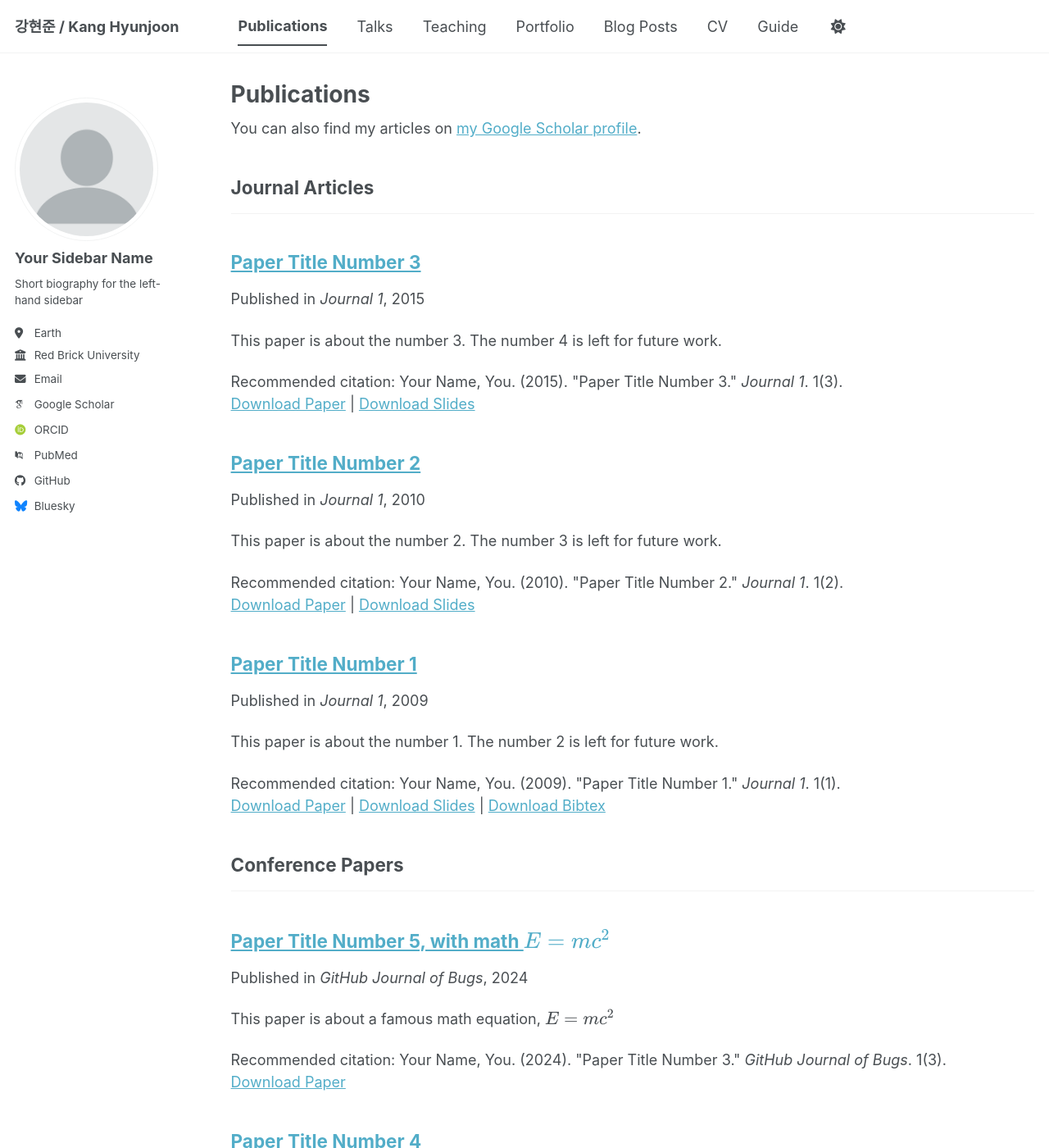
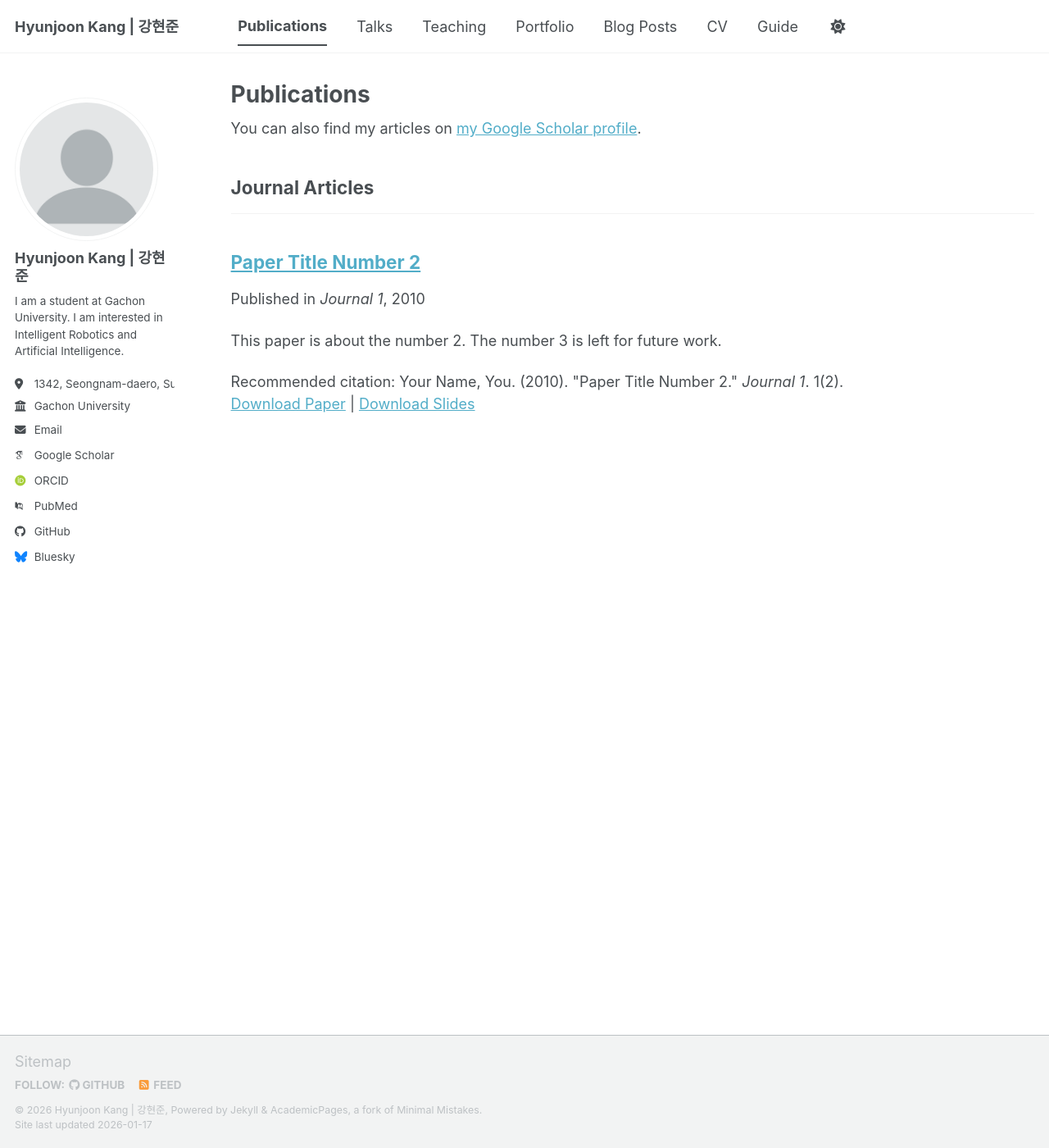
Before and after one commit to hyunjoonkang/hyunjoonkang.github.io, a Jekyll site: the page built from _pages/publications.html, in a window 1280 px wide and 1400 px high. Shown: the whole window at 82% size. Built offline with Jekyll 4.4.1, drawn with Linux system fonts in a browser that asks for light colours; some web fonts are replaced; a script bundle is joined from its source files by our own code; library files that are not in the unit come from our copies; some of the changed text lies outside the part shown.

Commit message:
publication change

```diff
--- a/_config.yml
+++ b/_config.yml
@@ -9,10 +9,10 @@
 # Basic Site Settings
 locale: "en-US"
 site_theme: "default" # The available themes options are "default", "air", "sunrise", "mint", "dirt" and "contrast"
-title: "강현준 / Kang Hyunjoon"
+title: "Hyunjoon Kang | 강현준"
 title_separator: "-"
-name: &name "Your Name"
-description: &description "Your Name's academic portfolio" # Update this with a general description of your site, this is the default if not overridden by a page
+name: &name "Hyunjoon Kang | 강현준"
+description: &description "Hyunjoon Kang's academic portfolio" # Update this with a general description of your site, this is the default if not overridden by a page
 url:
   https://hyunjoonkang.github.io # The base hostname & protocol for your site e.g. "https://[your GitHub username].github.io",
   # or if you already have some other page hosted on Github then use "https://[your GitHub username].github.io/[Your Repo Name]"
@@ -25,13 +25,13 @@ repository: "hyunjoonkang/hyunjoonkang.github.io"
 author:
   # Biographic information
   avatar: "profile.png"
-  name: "Your Sidebar Name"
+  name: "Hyunjoon Kang | 강현준"
   pronouns: # example: "she/her"
-  bio: "Short biography for the left-hand sidebar"
-  location: "Earth"
-  employer: "Red Brick University"
+  bio: "I am a student at Gachon University. I am interested in Intelligent Robotics and Artificial Intelligence."
+  location: "1342, Seongnam-daero, Sujeong-gu, Seongnam-si, Gyeonggi-do, Republic of Korea"
+  employer: "Gachon University"
   uri: # URL
-  email: "none@example.org"
+  email: "kanghj1537@gachon.ac.kr"
 
   # Academic websites
   academia: # URL
--- a/_publications/2009-10-01-paper-title-number-1.md
+++ /dev/null
@@ -1,14 +0,0 @@
----
-title: "Paper Title Number 1"
-collection: publications
-category: manuscripts
-permalink: /publication/2009-10-01-paper-title-number-1
-excerpt: 'This paper is about the number 1. The number 2 is left for future work.'
-date: 2009-10-01
-venue: 'Journal 1'
-slidesurl: 'https://academicpages.github.io/files/slides1.pdf'
-paperurl: 'https://academicpages.github.io/files/paper1.pdf'
-bibtexurl: 'https://academicpages.github.io/files/bibtex1.bib'
-citation: 'Your Name, You. (2009). &quot;Paper Title Number 1.&quot; <i>Journal 1</i>. 1(1).'
----
-The contents above will be part of a list of publications, if the user clicks the link for the publication than the contents of section will be rendered as a full page, allowing you to provide more information about the paper for the reader. When publications are displayed as a single page, the contents of the above "citation" field will automatically be included below this section in a smaller font.
--- a/_publications/2015-10-01-paper-title-number-3.md
+++ /dev/null
@@ -1,14 +0,0 @@
----
-title: "Paper Title Number 3"
-collection: publications
-category: manuscripts
-permalink: /publication/2015-10-01-paper-title-number-3
-excerpt: 'This paper is about the number 3. The number 4 is left for future work.'
-date: 2015-10-01
-venue: 'Journal 1'
-slidesurl: 'https://academicpages.github.io/files/slides3.pdf'
-paperurl: 'https://academicpages.github.io/files/paper3.pdf'
-citation: 'Your Name, You. (2015). &quot;Paper Title Number 3.&quot; <i>Journal 1</i>. 1(3).'
----
-
-The contents above will be part of a list of publications, if the user clicks the link for the publication than the contents of section will be rendered as a full page, allowing you to provide more information about the paper for the reader. When publications are displayed as a single page, the contents of the above "citation" field will automatically be included below this section in a smaller font.
--- a/_publications/2025-06-08-paper-title-number-5.md
+++ /dev/null
@@ -1,13 +0,0 @@
----
-title: "Paper Title Number 5, with math $$E=mc^2$$"
-collection: publications
-category: conferences
-permalink: /publication/2024-02-17-paper-title-number-4
-excerpt: 'This paper is about a famous math equation, $$E=mc^2$$'
-date: 2024-02-17
-venue: 'GitHub Journal of Bugs'
-paperurl: 'https://academicpages.github.io/files/paper3.pdf'
-citation: 'Your Name, You. (2024). &quot;Paper Title Number 3.&quot; <i>GitHub Journal of Bugs</i>. 1(3).'
----
-
-Using [MathJax](https://www.mathjax.org/) in the description is supported - $$E=mc^2$$ - however, the use must be mindful that the default delimiters are `$$...$$` and `\\[...\\]` which differs from the `$...$` that is typically expected.
```
Also changed, not shown: _publications/2024-02-17-paper-title-number-4.md (deleted, +0 -13 lines), _publications/2025-11-12-paper-title-number-1.md (added, +15 -0 lines).
